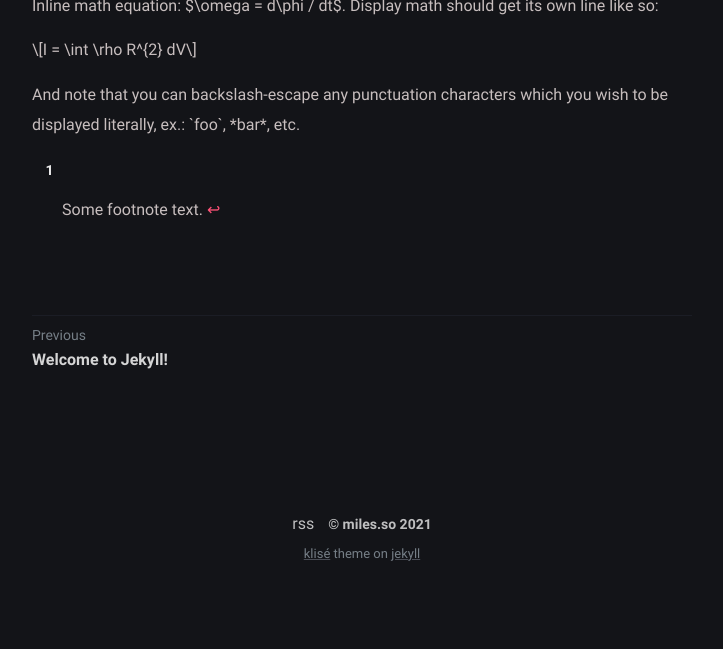
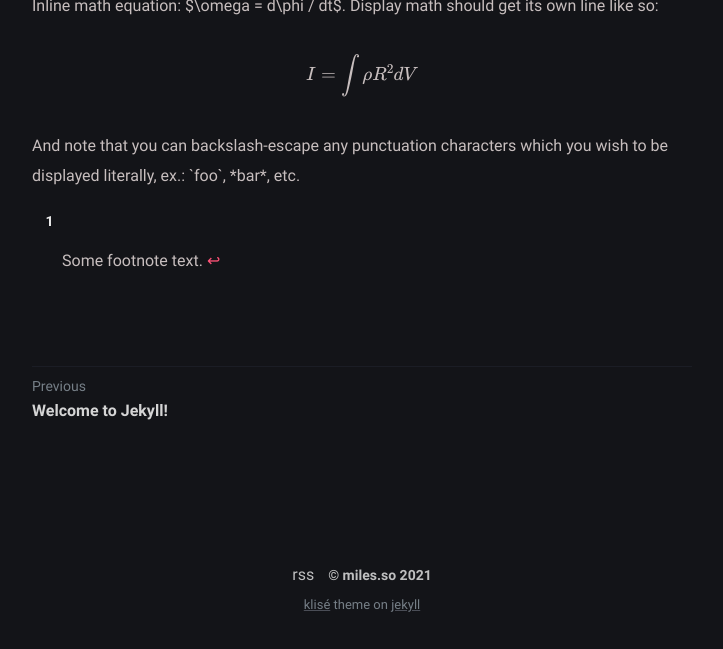
Before and after one commit to pbexe/jekyll-klise, a Jekyll site: the page built from _posts/markdown-test/2021-03-08-markdown-test.md, in a window 1280 px wide and 900 px high, scrolled down 3807 px, cut to the strip 251-900 px from the top of the window. Shown: the whole strip, without its empty margins (278-1001 px from the left). Built offline with Jekyll 4.4.1, drawn with Linux system fonts in a browser that asks for light colours; comment, search, counter and statistics services are not loaded; before the commit the page ends 4656 px from its top, so only the background shows below that; part of the change alters nothing that is shown.

Commit message:
check id instead

```diff
--- a/_includes/header.html
+++ b/_includes/header.html
@@ -127,7 +127,7 @@
         | escape
     }}"
   />
-  {% if page.is_post %}
+  {% if page.id %}
   <script src="https://polyfill.io/v3/polyfill.min.js?features=es6"></script>
 <script id="MathJax-script" async src="https://cdn.jsdelivr.net/npm/mathjax@3/es5/tex-mml-chtml.js"></script>
   {% endif %}
```
